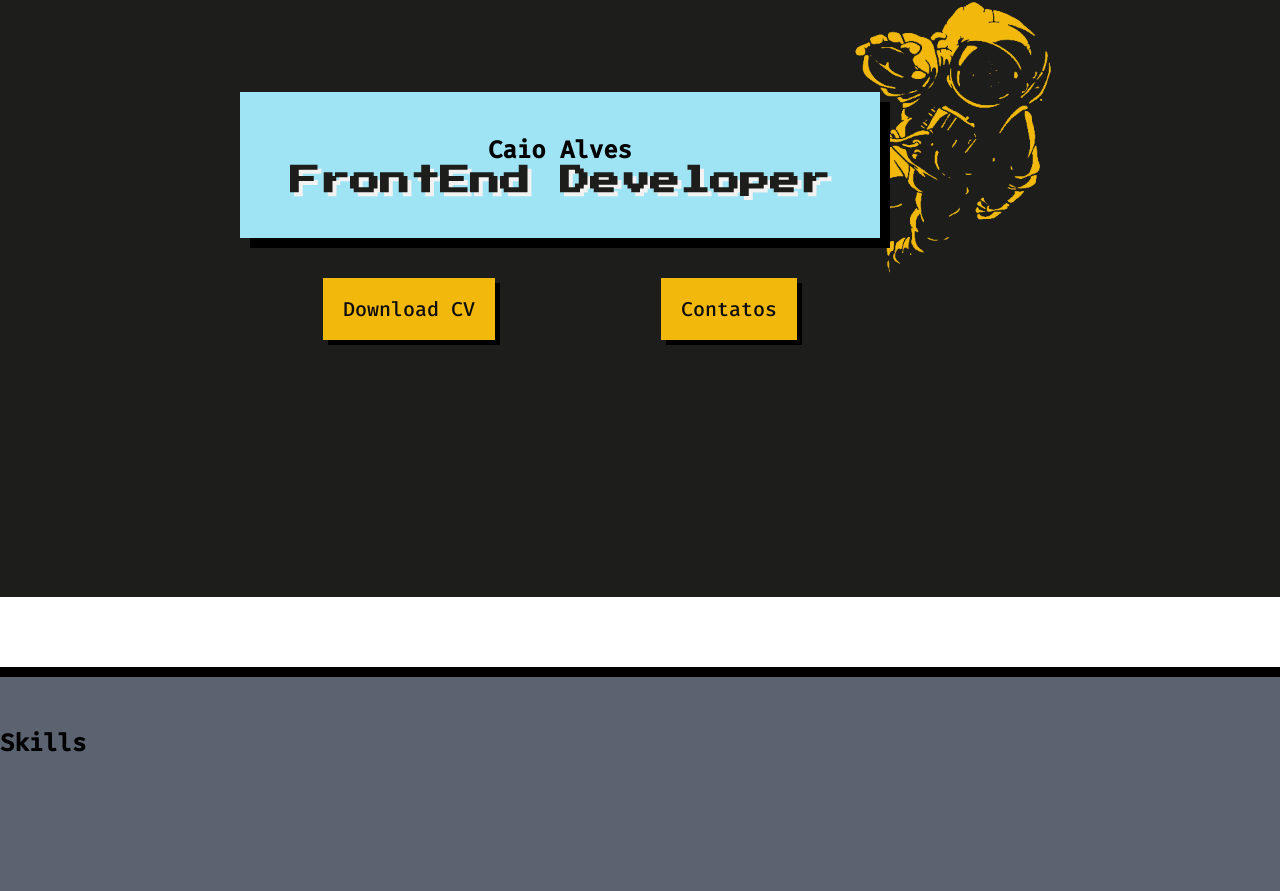
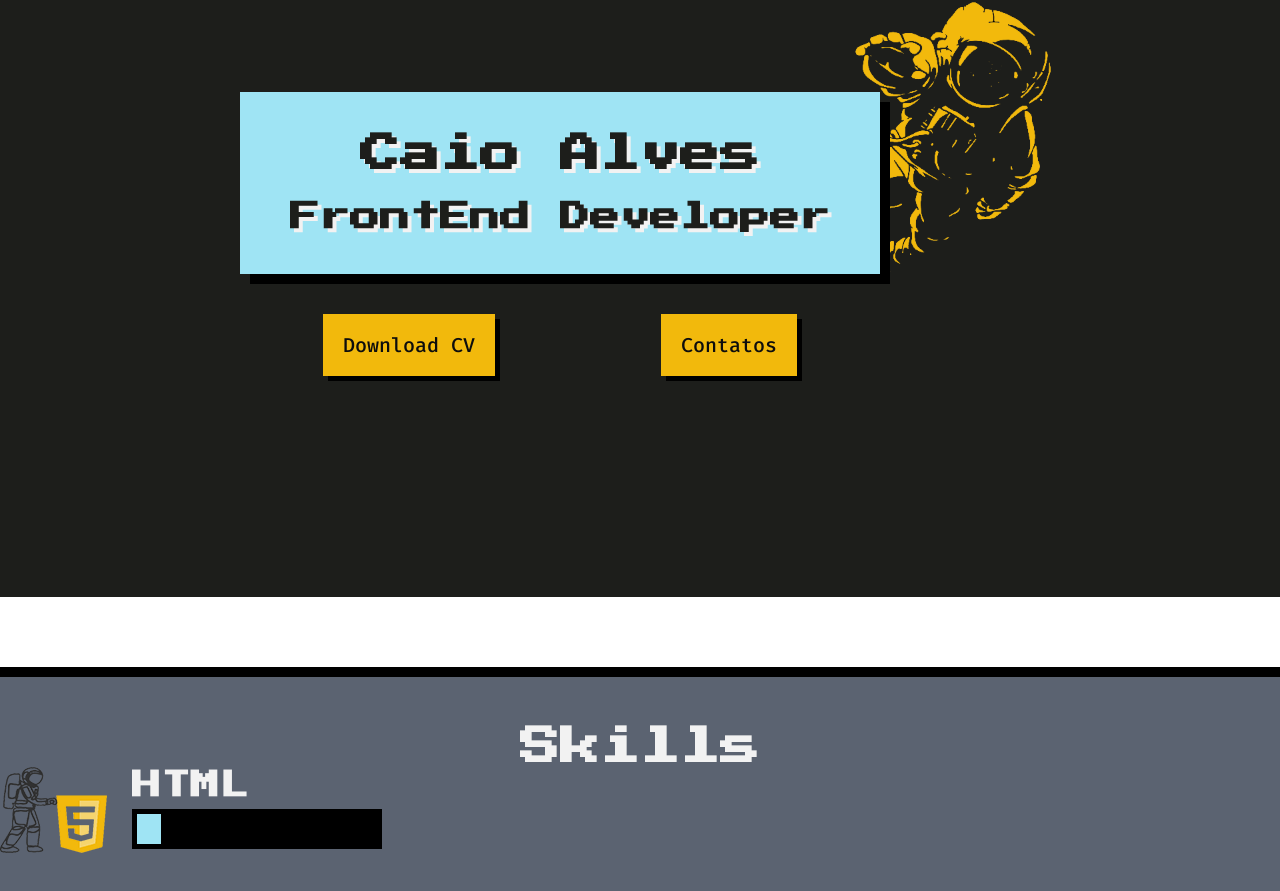
Before and after one commit to ventur41/ventur41.github.io, a plain HTML site: page index.html in a window 1280 px wide. Shown: the part 215-1106 px from the top of the page. Drawn offline with Linux system fonts and the light colour scheme.

Commit message:
Create skill-tec component

```diff
--- /dev/null
+++ b/css/components/skill-tec.css
@@ -0,0 +1,16 @@
+.skill-tec {
+    display: flex;
+    font-family: "Press Start 2P", Arial, Helvetica, sans-serif;
+    font-size: 25px;
+    color: #F2F2F2;
+}
+
+.skill-tec .icon{
+    margin-right: 25px;
+}
+
+.skill-tec .right{
+    display: flex;
+    flex-direction: column;
+    justify-content: space-around;
+}
--- a/index.html
+++ b/index.html
@@ -13,12 +13,14 @@
     <link rel="stylesheet" href="css/components/header.css">
     <link rel="stylesheet" href="css/components/banner.css">
     <link rel="stylesheet" href="css/components/section.css">
-    <link rel="stylesheet" href="css/components/title.css">
+    <link rel="stylesheet" href="css/components/main-title.css">
     <link rel="stylesheet" href="css/components/subtitle.css">
     <link rel="stylesheet" href="css/components/box.css">
     <link rel="stylesheet" href="css/components/button.css">
     <link rel="stylesheet" href="css/components/logo.css">
     <link rel="stylesheet" href="css/components/action.css">
+    <link rel="stylesheet" href="css/components/skill-tec.css">
+    <link rel="stylesheet" href="css/components/progress-bar.css">
 
     <title>Caio Alves</title>
 </head>
@@ -40,7 +42,7 @@
         <section class="banner">
             <div class="wrapper">
                 <div class="box">
-                    <h1 class="title">Caio Alves</h1>
+                    <h1 class="main-title">Caio Alves</h1>
                     <h2 class="subtitle">FrontEnd Developer</h2>
                 </div>
 
@@ -52,7 +54,19 @@
         </section>
 
         <section class="section">
-            <h2 class="title -second">Skills</h2>
+            <h2 class="main-title -second">Skills</h2>
+
+            <article class="skill-tec">
+                <img class="icon" src="img/htmlA.png" alt="Logo do HTML5">
+
+                <div class="right">
+                    <h3 class="title">HTML</h3>
+
+                    <progress class="progress-bar" max="100" value="10">
+                            10%
+                    </progress>
+                </div>
+            </article>
         </section>
     </main>
 </body>
```
Also changed, not shown: img/angular.png (added), img/css.png (added), img/cssA.png (added), img/html.png (added), img/htmlA.png (added), img/javacript.png (added), img/photoshop.png (added), img/typerscript.png (added).
